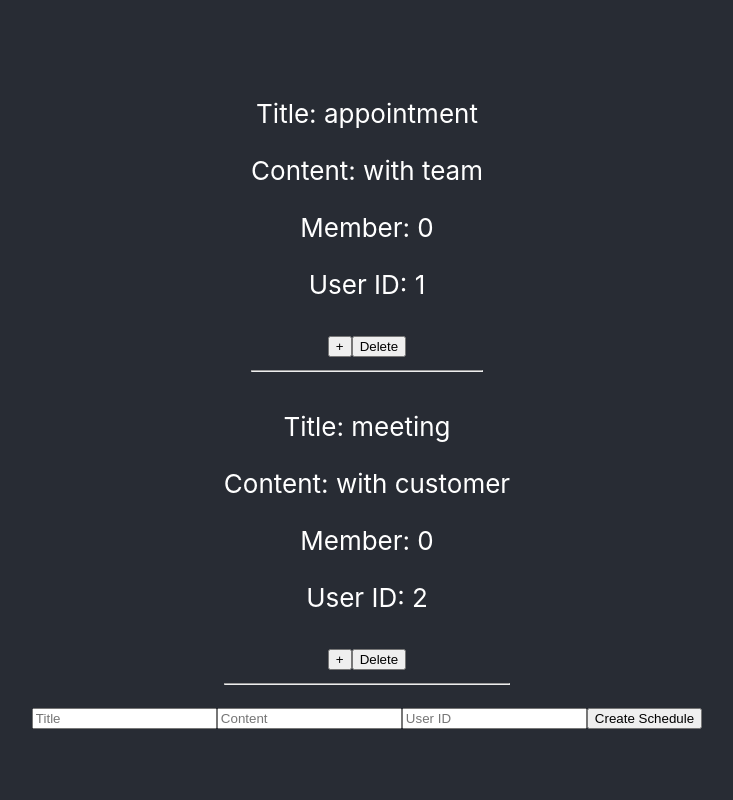
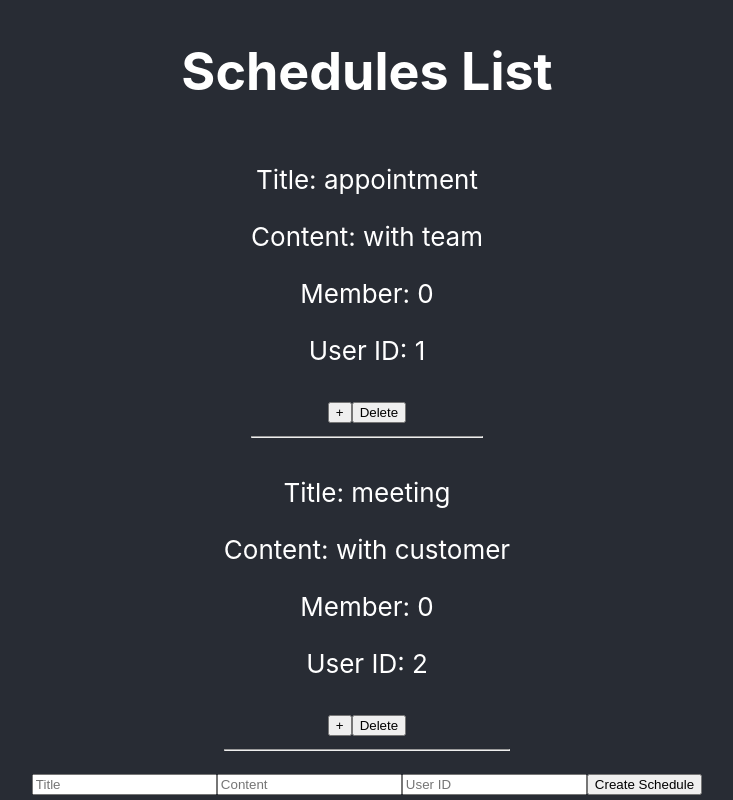
Before and after one commit to travinh/team-schedule-railsAPI-react, a React (Create React App) app in the folder front-end/: page / in a window 1280 px wide. Shown: the whole page, without its empty margins (273-1006 px from the left). Built offline with nearby package versions, Linux system fonts and the light colour scheme.

Commit message:
create componentDidMount for schedules class

```diff
--- a/front-end/src/components/Schedules.js
+++ b/front-end/src/components/Schedules.js
@@ -10,15 +10,11 @@ class Schedules extends Component{
 
         this.state = {
             schedules: [{id:1,title: "appointment",content: "with team",user_id: 1},
-            {id:2, title: "meeting",content: "with customer",user_id: 2}]
+            {id:2, title: "meeting",content: "with customer",user_id: 2}],  title:"Loading..."
 
         }
         this.remove = this.remove.bind(this)
         console.log("1. Schedules constructor")
-    }
-
-    componentDidMount(){
-        console.log("Schedules did mount")
     }
 
 
@@ -41,11 +37,30 @@ class Schedules extends Component{
         })
     }
 
+    componentDidMount(){
+        //place to make AJAX requests
+
+        setTimeout(() => {
+            this.setState({title:"Schedules List"})
+        }, 1000);
+
+        console.log("3. Schedules did mount")
+    }
+
+    // shouldComponentUpdate(nextProps, nextState){
+    //     if(nextState.title === this.state.title){
+    //         return false
+    //     }
+    //     else
+    //         return true
+    // }
+
 
     render(){
-        console.log("render schedules")
+        console.log("2. render schedules")
         return(
             <>
+                <h1>{this.state.title}</h1>
                 {this.state.schedules.map(schedule => <Schedule key={schedule.id} schedule={schedule} remove={this.remove}/>)}
                 < ScheduleForm addSchedule={this.addSchedule}/>
 
```
